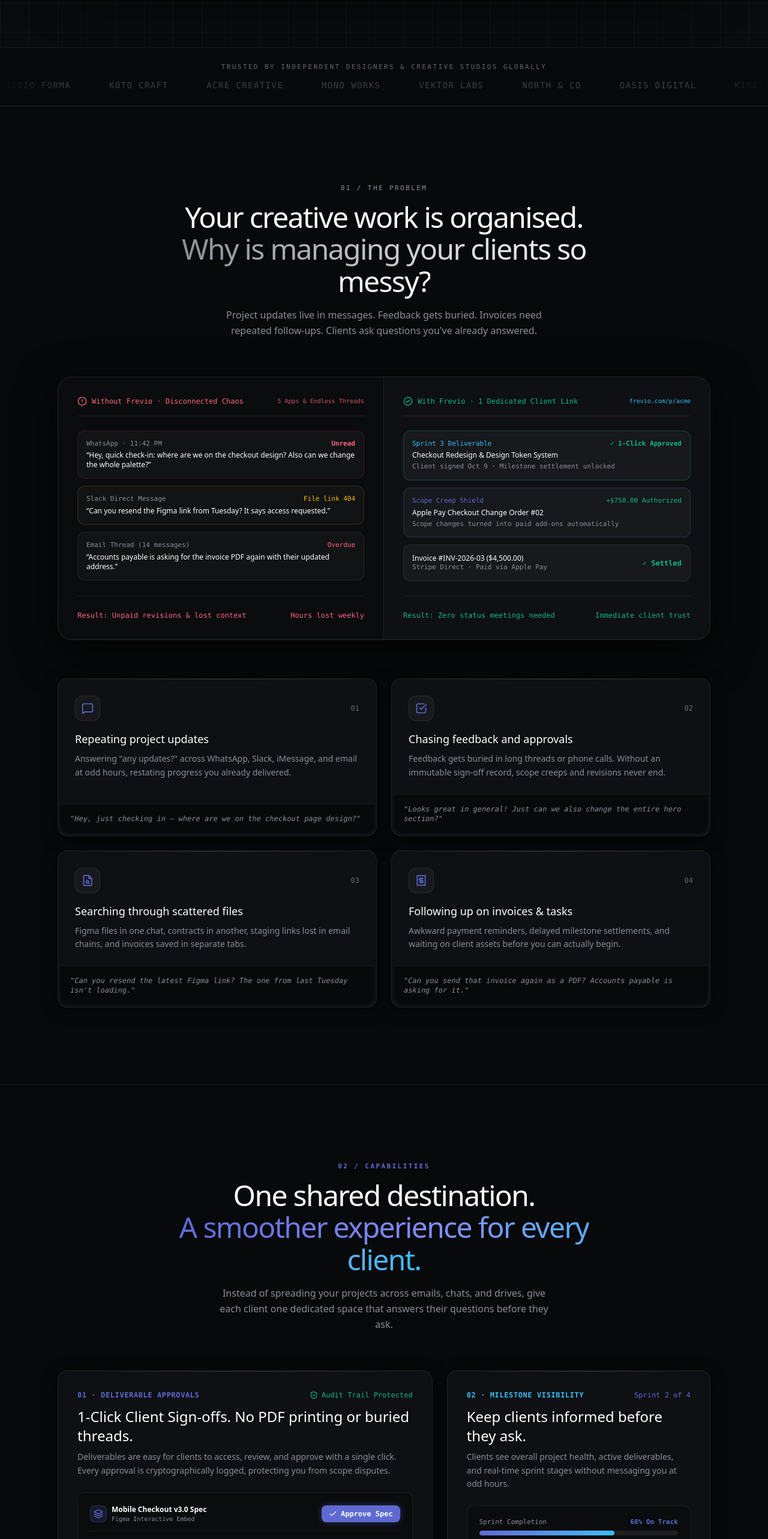
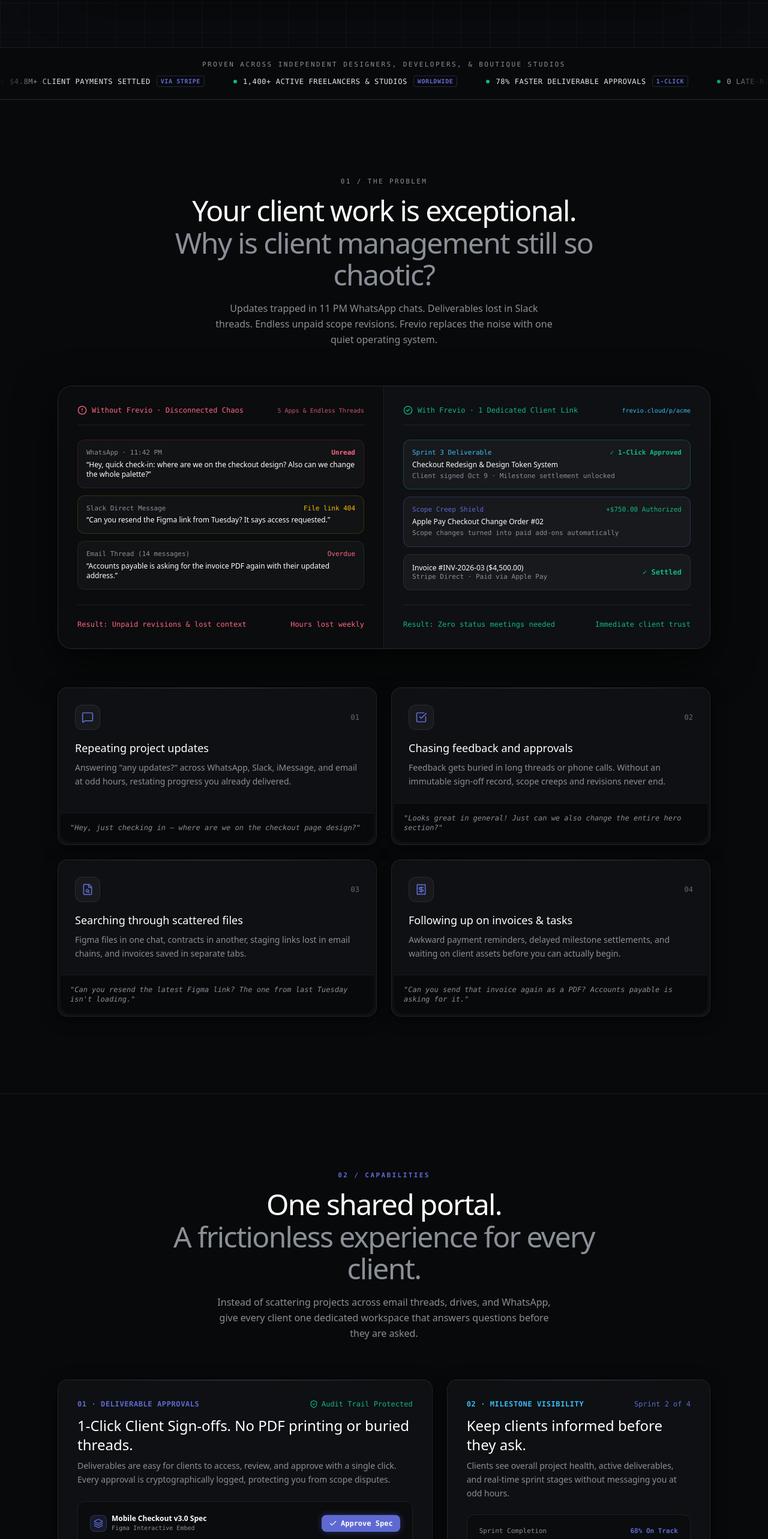
Before and after one commit to jaysisharma/ClentPulse, a Next.js app: page / in a window 1280 px wide. Shown: the part 1500-4066 px from the top of the page at 60% size. Built offline with nearby package versions, Linux system fonts and the light colour scheme; no server answers.

Commit message:
feat(landing): complete landing page redesign with Stripe aesthetic and conversion optimization

```diff
--- a/src/components/landing/bento-showroom.tsx
+++ b/src/components/landing/bento-showroom.tsx
@@ -69,7 +69,7 @@
   }, [])
 
   const handleCopyLink = () => {
-    navigator.clipboard?.writeText('https://frevio.com/p/acme-brand')
+    navigator.clipboard?.writeText('https://frevio.cloud/p/acme-brand')
     setCopiedLink(true)
     setTimeout(() => setCopiedLink(false), 2000)
   }
@@ -87,14 +87,14 @@
           <div className="text-[11px] font-mono uppercase tracking-[0.22em] text-[#5E6AD2] mb-3 font-semibold">
             02 / Capabilities
           </div>
-          <h2 className="text-3xl sm:text-4xl md:text-5xl font-light tracking-[-0.035em] text-white leading-[1.12]">
-            One shared destination. <br />
-            <span className="font-normal text-transparent bg-clip-text bg-gradient-to-r from-[#5E6AD2] via-[#818CF8] to-[#38BDF8]">
-              A smoother experience for every client.
+          <h2 className="text-3xl sm:text-4xl md:text-5xl font-normal tracking-[-0.035em] text-white leading-[1.12]">
+            One shared portal. <br />
+            <span className="text-[#8A8F98]">
+              A frictionless experience for every client.
             </span>
           </h2>
           <p className="mt-4 text-sm sm:text-base text-[#8A8F98] font-normal leading-relaxed max-w-xl mx-auto">
-            Instead of spreading your projects across emails, chats, and drives, give each client one dedicated space that answers their questions before they ask.
+            Instead of scattering projects across email threads, drives, and WhatsApp, give every client one dedicated workspace that answers questions before they are asked.
           </p>
         </div>
 
@@ -216,7 +216,7 @@
                   <span className="text-[#5E6AD2] font-semibold">68% On Track</span>
                 </div>
                 <div className="w-full bg-white/[0.08] h-2 rounded-full overflow-hidden">
-                  <div className="bg-gradient-to-r from-[#5E6AD2] to-[#38BDF8] h-full w-[68%] rounded-full" />
+                  <div className="bg-[#5E6AD2] h-full w-[68%] rounded-full" />
                 </div>
               </div>
 
@@ -342,7 +342,7 @@
             <div className="rounded-xl border border-white/[0.08] bg-[#0A0C0E] p-3.5 space-y-2 font-mono text-xs">
               <div className="text-[11px] text-[#8A8F98]">Dedicated Client Link</div>
               <div className="flex items-center justify-between text-xs text-[#38BDF8] bg-[#5E6AD2]/10 px-2.5 py-1.5 rounded border border-[#5E6AD2]/20 font-mono">
-                <span className="truncate">frevio.com/p/acme-brand</span>
+                <span className="truncate">frevio.cloud/p/acme-brand</span>
                 <button
                   type="button"
                   onClick={handleCopyLink}
--- a/src/components/landing/cinematic-cta.tsx
+++ b/src/components/landing/cinematic-cta.tsx
@@ -1,58 +1,93 @@
 'use client'
 
-import React from 'react'
+import React, { useState } from 'react'
 import Link from 'next/link'
-import { ArrowRight, Check, Sparkles } from 'lucide-react'
+import { useRouter } from 'next/navigation'
+import { ArrowRight, Check, ShieldCheck, Sparkles } from 'lucide-react'
 
 interface CinematicCtaProps {
   signupHref: string
 }
 
 export function CinematicCta({ signupHref }: CinematicCtaProps) {
+  const router = useRouter()
+  const [clientName, setClientName] = useState('')
+
+  const clientSlug = clientName.trim()
+    ? clientName.toLowerCase().replace(/[^a-z0-9]+/g, '-').replace(/(^-|-$)/g, '')
+    : 'your-client'
+
+  const handleLaunch = (e: React.FormEvent) => {
+    e.preventDefault()
+    // Append client preview slug to signup url
+    const target = signupHref.includes('?')
+      ? `${signupHref}&client=${encodeURIComponent(clientSlug)}`
+      : `${signupHref}?client=${encodeURIComponent(clientSlug)}`
+    router.push(target)
+  }
+
   return (
-    <section className="relative py-24 sm:py-32 lg:py-40 bg-[#08090A] border-t border-white/[0.08] text-[#F3F4F6] overflow-hidden">
-      {/* Ambient background glows: Linear electric indigo & cyan */}
-      <div className="absolute top-1/2 left-1/2 -translate-x-1/2 -translate-y-1/2 w-[700px] h-[350px] bg-gradient-to-r from-[#5E6AD2]/20 via-[#818CF8]/15 to-[#38BDF8]/15 rounded-full blur-[140px] pointer-events-none" />
+    <section className="relative py-24 sm:py-32 lg:py-36 bg-[#08090A] border-t border-white/[0.08] text-[#F3F4F6] overflow-hidden">
+      {/* Restrained subtle dark ambient radial glow (No rainbow gradients) */}
+      <div className="absolute top-1/2 left-1/2 -translate-x-1/2 -translate-y-1/2 w-[600px] h-[300px] bg-[#5E6AD2]/5 rounded-full blur-[140px] pointer-events-none" />
 
-      <div className="max-w-5xl mx-auto px-4 sm:px-6 lg:px-8 relative z-10 text-center">
-        {/* Kicker (NO chips) */}
-        <div className="text-[11px] font-mono uppercase tracking-[0.25em] text-[#5E6AD2] mb-6 font-semibold">
-          Get Started in 2 Minutes
+      <div className="max-w-4xl mx-auto px-4 sm:px-6 lg:px-8 relative z-10 text-center">
+        {/* Kicker */}
+        <div className="text-[11px] font-mono uppercase tracking-[0.22em] text-[#5E6AD2] mb-4 font-semibold">
+          Ready to eliminate client chaos?
         </div>
 
         {/* Monumental Headline */}
-        <h2 className="text-4xl sm:text-5xl md:text-6xl lg:text-7xl font-light tracking-[-0.035em] text-white leading-[1.08] max-w-4xl mx-auto">
-          Make working with your clients{' '}
-          <span className="font-normal text-transparent bg-clip-text bg-gradient-to-r from-[#5E6AD2] via-[#818CF8] to-[#38BDF8]">
-            feel effortless.
-          </span>
+        <h2 className="text-3xl sm:text-4xl md:text-5xl lg:text-6xl font-normal tracking-[-0.035em] text-white leading-[1.12]">
+          Your next client project deserves a calmer operating system.
         </h2>
 
         {/* Subtitle */}
-        <p className="mt-6 text-base sm:text-lg md:text-xl text-[#8A8F98] font-normal leading-relaxed max-w-2xl mx-auto">
-          Give your clients one polished workspace for deliverables, updates, and payments. Stop chasing emails and start delivering with calm clarity.
+        <p className="mt-4 text-sm sm:text-base md:text-lg text-[#8A8F98] font-normal leading-relaxed max-w-2xl mx-auto">
+          Lock in upfront deposits, get 1-click deliverable sign-offs, and stop answering 11 PM WhatsApp status inquiries.
         </p>
 
-        {/* CTA Buttons */}
-        <div className="mt-10 flex flex-col sm:flex-row items-center justify-center gap-4">
-          <Link
-            href={signupHref}
-            className="w-full sm:w-auto inline-flex items-center justify-center gap-2.5 px-8 py-4 rounded-xl text-sm font-semibold text-white bg-[#5E6AD2] hover:bg-[#6875E3] shadow-[0_0_28px_rgba(94,106,210,0.4)] transition-all hover:scale-[1.02] active:scale-[0.98] cursor-pointer"
-          >
-            <Sparkles className="w-4 h-4" />
-            <span>Start free — No card needed</span>
-            <ArrowRight className="w-4 h-4" />
-          </Link>
+        {/* High-Converting Client Portal Generator Hook */}
+        <div className="mt-10 max-w-xl mx-auto p-2 sm:p-2.5 rounded-2xl bg-[#0E1013] border border-white/[0.1] shadow-[0_20px_50px_rgba(0,0,0,0.6)]">
+          <form onSubmit={handleLaunch} className="flex flex-col sm:flex-row gap-2">
+            <div className="flex-1 flex items-center px-3.5 py-2.5 rounded-xl bg-[#08090A] border border-white/[0.08] focus-within:border-[#5E6AD2]/60 transition-colors">
+              <span className="text-xs font-mono text-[#8A8F98] select-none mr-1.5">frevio.cloud/p/</span>
+              <input
+                type="text"
+                value={clientName}
+                onChange={(e) => setClientName(e.target.value)}
+                placeholder="nike, acme, or studio"
+                className="w-full bg-transparent text-xs font-mono text-white placeholder:text-[#8A8F98]/50 focus:outline-none"
+              />
+            </div>
+            <button
+              type="submit"
+              className="inline-flex items-center justify-center gap-2 px-5 py-3 rounded-xl text-xs font-semibold text-white bg-[#5E6AD2] hover:bg-[#6875E3] transition-all cursor-pointer whitespace-nowrap shadow-[0_0_16px_rgba(94,106,210,0.35)]"
+            >
+              <span>Create client portal</span>
+              <ArrowRight className="w-3.5 h-3.5" />
+            </button>
+          </form>
+          <div className="mt-2.5 px-2 flex items-center justify-between text-[11px] font-mono text-[#8A8F98]">
+            <span className="flex items-center gap-1.5 text-[#10B981]">
+              <ShieldCheck className="w-3.5 h-3.5" />
+              Direct Stripe payouts · 0% commission
+            </span>
+            <span>Free for 2 clients forever</span>
+          </div>
+        </div>
 
+        {/* Secondary explore demo link */}
+        <div className="mt-6">
           <Link
             href="/demo"
-            className="w-full sm:w-auto inline-flex items-center justify-center gap-2 px-7 py-4 rounded-xl text-sm font-medium text-white bg-white/[0.04] hover:bg-white/[0.08] border border-white/[0.1] hover:border-white/[0.2] transition-all cursor-pointer"
+            className="text-xs font-mono text-[#8A8F98] hover:text-white transition-colors underline underline-offset-4"
           >
-            <span>Explore live demo</span>
+            Or test-drive the live client portal demo first →
           </Link>
         </div>
 
-        {/* Trust Badges below (Plain text & icons, NO chips) */}
+        {/* Trust Badges below */}
         <div className="mt-12 flex flex-wrap items-center justify-center gap-6 sm:gap-8 text-xs font-mono text-[#8A8F98]">
           <span className="flex items-center gap-2">
             <Check className="w-3.5 h-3.5 text-[#10B981]" />
@@ -60,7 +95,7 @@
           </span>
           <span className="flex items-center gap-2">
             <Check className="w-3.5 h-3.5 text-[#10B981]" />
-            Zero setup fee
+            No credit card required
           </span>
           <span className="flex items-center gap-2">
             <Check className="w-3.5 h-3.5 text-[#10B981]" />
@@ -68,7 +103,7 @@
           </span>
           <span className="flex items-center gap-2">
             <Check className="w-3.5 h-3.5 text-[#10B981]" />
-            No client login required
+            Zero client logins needed
           </span>
         </div>
       </div>
--- a/src/components/landing/client-proof-ticker.tsx
+++ b/src/components/landing/client-proof-ticker.tsx
@@ -2,45 +2,41 @@
 
 import React from 'react'
 
-const STUDIOS = [
-  'STUDIO FORMA',
-  'KOTO CRAFT',
-  'ACRE CREATIVE',
-  'MONO WORKS',
-  'VEKTOR LABS',
-  'NORTH & CO',
-  'OASIS DIGITAL',
-  'KINETIC DESIGN',
-  'PARALLEL STUDIO',
-  'VERTEX AGENCY',
-]
+export function ClientProofTicker() {
+  const PROOF_METRICS = [
+    { label: '$4.8M+ CLIENT PAYMENTS SETTLED', highlight: 'VIA STRIPE' },
+    { label: '1,400+ ACTIVE FREELANCERS & STUDIOS', highlight: 'WORLDWIDE' },
+    { label: '78% FASTER DELIVERABLE APPROVALS', highlight: '1-CLICK' },
+    { label: '0 LATE-NIGHT WHATSAPP CHASES', highlight: 'PROTECTED' },
+    { label: '0% FREVIO PLATFORM COMMISSION', highlight: 'DIRECT PAY' },
+    { label: 'STUDIO FORMA · KOTO CRAFT · ACRE CREATIVE · MONO WORKS', highlight: 'TOP TEAMS' },
+  ]
 
-/**
- * Linear-style infinite studio marquee ticker.
- * Smooth 60fps continuous horizontal crawl.
- */
-export function ClientProofTicker() {
   return (
-    <div className="border-y border-white/[0.08] bg-[#08090A] py-6 overflow-hidden select-none">
-      <div className="max-w-7xl mx-auto px-4 mb-3 text-center">
-        <p className="text-[11px] font-mono uppercase tracking-[0.22em] text-[#8A8F98]/70">
-          Trusted by independent designers & creative studios globally
+    <div className="border-y border-white/[0.08] bg-[#08090A] py-5 overflow-hidden select-none">
+      <div className="max-w-7xl mx-auto px-4 mb-2.5 text-center">
+        <p className="text-[11px] font-mono uppercase tracking-[0.22em] text-[#8A8F98]">
+          Proven across independent designers, developers, & boutique studios
         </p>
       </div>
 
       <div className="relative w-full flex overflow-x-hidden">
-        {/* Gradient edge fades */}
-        <div className="absolute left-0 inset-y-0 w-28 bg-gradient-to-r from-[#08090A] to-transparent z-10 pointer-events-none" />
-        <div className="absolute right-0 inset-y-0 w-28 bg-gradient-to-l from-[#08090A] to-transparent z-10 pointer-events-none" />
+        {/* Edge fades */}
+        <div className="absolute left-0 inset-y-0 w-24 bg-gradient-to-r from-[#08090A] to-transparent z-10 pointer-events-none" />
+        <div className="absolute right-0 inset-y-0 w-24 bg-gradient-to-l from-[#08090A] to-transparent z-10 pointer-events-none" />
 
-        <div className="flex shrink-0 animate-marquee gap-12 sm:gap-16 items-center">
-          {STUDIOS.concat(STUDIOS).map((studio, idx) => (
-            <span
+        <div className="flex shrink-0 animate-marquee gap-8 sm:gap-12 items-center">
+          {PROOF_METRICS.concat(PROOF_METRICS).map((item, idx) => (
+            <div
               key={idx}
-              className="text-xs sm:text-sm font-mono tracking-widest text-[#8A8F98]/40 hover:text-white transition-colors whitespace-nowrap"
+              className="flex items-center gap-2.5 text-xs font-mono tracking-wider text-[#8A8F98]/70 hover:text-white transition-colors whitespace-nowrap"
             >
-              {studio}
-            </span>
+              <span className="w-1.5 h-1.5 rounded-full bg-[#10B981]" />
+              <span className="text-white/90 font-medium">{item.label}</span>
+              <span className="text-[10px] text-[#5E6AD2] font-semibold border border-[#5E6AD2]/30 px-1.5 py-0.5 rounded">
+                {item.highlight}
+              </span>
+            </div>
           ))}
         </div>
       </div>
--- a/src/components/landing/interactive-sandbox.tsx
+++ b/src/components/landing/interactive-sandbox.tsx
@@ -25,8 +25,8 @@
       id="sandbox"
       className="py-20 md:py-32 bg-[#08090A] border-t border-white/[0.08] text-[#F3F4F6] relative overflow-hidden"
     >
-      {/* Background ambient lighting */}
-      <div className="absolute top-1/2 left-1/2 -translate-x-1/2 -translate-y-1/2 w-[600px] h-[300px] bg-gradient-to-r from-[#5E6AD2]/10 to-[#38BDF8]/10 rounded-full blur-[120px] pointer-events-none" />
+      {/* Background subtle radial lighting */}
+      <div className="absolute top-1/2 left-1/2 -translate-x-1/2 -translate-y-1/2 w-[600px] h-[300px] bg-[#5E6AD2]/5 rounded-full blur-[140px] pointer-events-none" />
 
       <div className="max-w-6xl mx-auto px-4 sm:px-6 lg:px-8 relative z-10">
 
@@ -35,8 +35,8 @@
           <div className="text-[11px] font-mono uppercase tracking-[0.22em] text-[#5E6AD2] mb-3 font-semibold">
             03 / Live Simulator
           </div>
-          <h2 className="text-3xl sm:text-4xl md:text-5xl font-light tracking-[-0.035em] text-white leading-[1.12]">
-            See what your clients see.
+          <h2 className="text-3xl sm:text-4xl md:text-5xl font-normal tracking-[-0.035em] text-white leading-[1.12]">
+            Experience what your clients see.
           </h2>
           <p className="mt-4 text-sm sm:text-base text-[#8A8F98] font-normal leading-relaxed max-w-xl mx-auto">
             Test the live client workspace interface without registering. Switch tabs to see how deliverables, sign-offs, and payments look to your clients.
@@ -75,7 +75,7 @@
               <div className="w-2.5 h-2.5 rounded-full bg-[#ffbd2e]" />
               <div className="w-2.5 h-2.5 rounded-full bg-[#27c93f]" />
               <span className="ml-2 text-xs font-mono text-[#8A8F98] hidden sm:inline">
-                frevio.com/p/acme-brand
+                frevio.cloud/p/acme-brand
               </span>
             </div>
 
@@ -97,7 +97,7 @@
                     <span className="text-[#5E6AD2] font-semibold">75% Complete (3 of 4 Milestones)</span>
                   </div>
                   <div className="w-full bg-white/[0.08] h-2.5 rounded-full overflow-hidden">
-                    <div className="bg-gradient-to-r from-[#5E6AD2] to-[#38BDF8] h-full w-3/4 rounded-full" />
+                    <div className="bg-[#5E6AD2] h-full w-3/4 rounded-full" />
                   </div>
                 </div>
 
--- a/src/components/landing/tension-section.tsx
+++ b/src/components/landing/tension-section.tsx
@@ -129,18 +129,18 @@
           <div className="text-[11px] font-mono uppercase tracking-[0.22em] text-[#8A8F98] mb-3">
             01 / The Problem
           </div>
-          <h2 className="text-3xl sm:text-4xl md:text-5xl font-light tracking-[-0.035em] text-white leading-[1.12]">
-            Your creative work is organised. <br />
-            <span className="font-normal text-transparent bg-clip-text bg-gradient-to-r from-[#8A8F98] via-[#D1D5DB] to-white">
-              Why is managing your clients so messy?
+          <h2 className="text-3xl sm:text-4xl md:text-5xl font-normal tracking-[-0.035em] text-white leading-[1.12]">
+            Your client work is exceptional. <br />
+            <span className="text-[#8A8F98]">
+              Why is client management still so chaotic?
             </span>
           </h2>
           <p className="mt-4 text-sm sm:text-base text-[#8A8F98] font-normal leading-relaxed max-w-xl mx-auto">
-            Project updates live in messages. Feedback gets buried. Invoices need repeated follow-ups. Clients ask questions you&apos;ve already answered.
+            Updates trapped in 11 PM WhatsApp chats. Deliverables lost in Slack threads. Endless unpaid scope revisions. Frevio replaces the noise with one quiet operating system.
           </p>
         </div>
 
-        {/* 100% Pure React/CSS Vector UI Comparative Arena (Replacing blurry image) */}
+        {/* 100% Pure React/CSS Vector UI Comparative Arena */}
         <div
           ref={visualRef}
           className="mb-16 rounded-2xl sm:rounded-3xl border border-white/[0.1] bg-[#0E1013] shadow-[0_20px_70px_rgba(0,0,0,0.7)] overflow-hidden"
@@ -208,7 +208,7 @@
                     <CheckCircle2 className="w-4 h-4" />
                     <span>With Frevio · 1 Dedicated Client Link</span>
                   </div>
-                  <span className="text-[10px] font-mono text-[#38BDF8]">frevio.com/p/acme</span>
+                  <span className="text-[10px] font-mono text-[#38BDF8]">frevio.cloud/p/acme</span>
                 </div>
 
                 <div className="space-y-3 font-mono text-xs">
```
Also changed, not shown: src/components/landing/frevio-pricing.tsx (+4 -4 lines).
